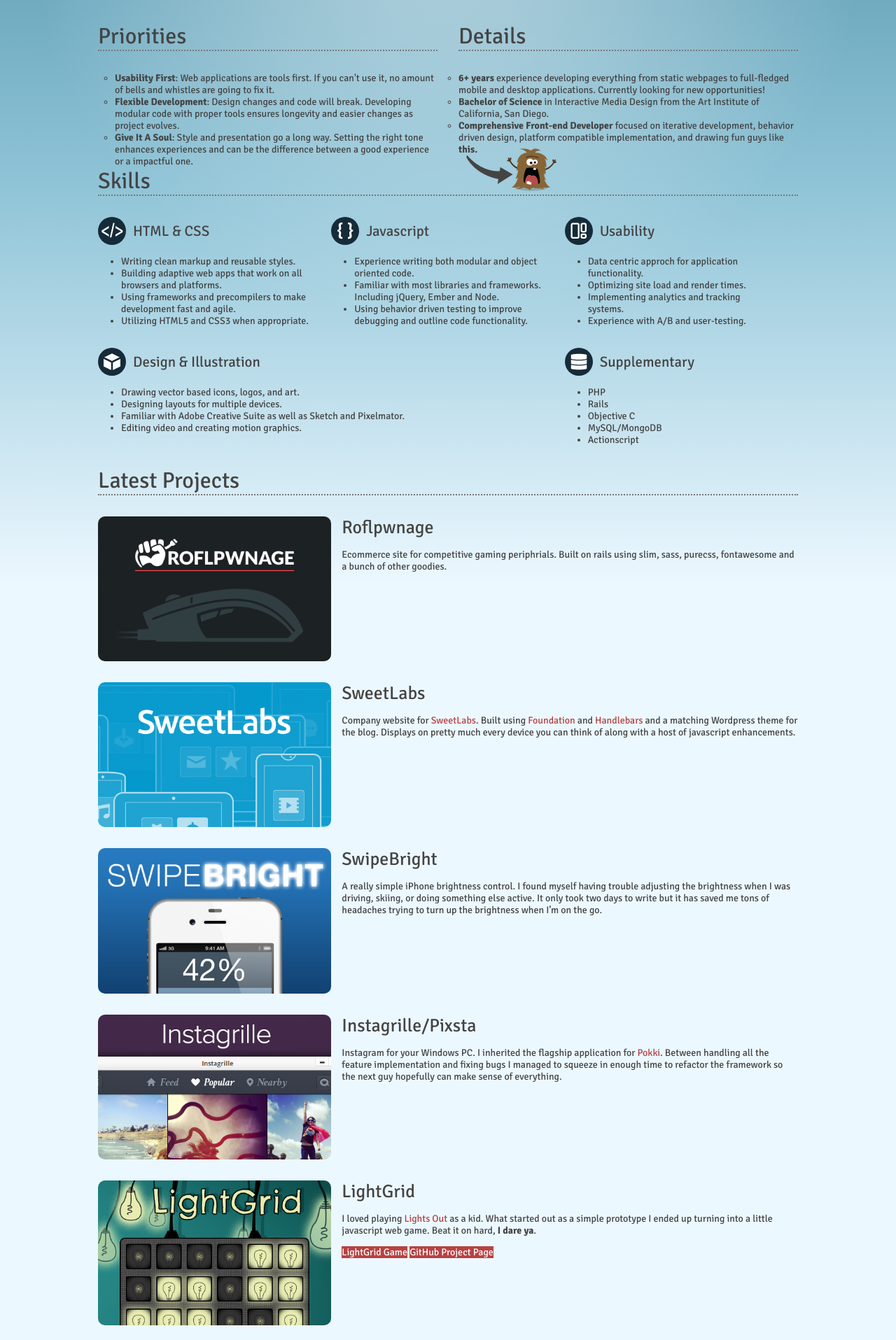
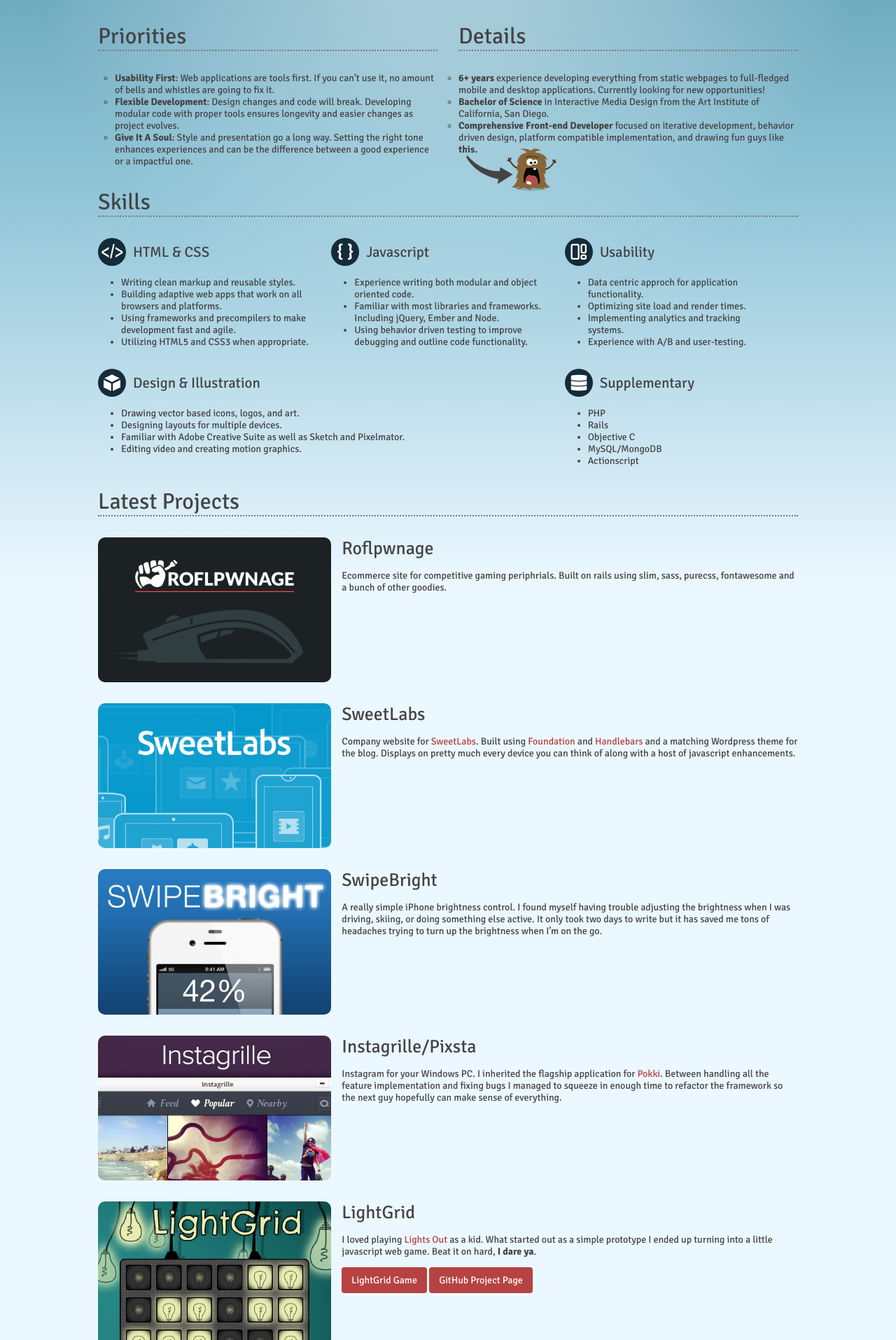
Before and after one commit to TheBrownSound/thebrownsound.github.com, a Jekyll site: the page built from index.html, in a window 1280 px wide. Shown: the part 506-2421 px from the top of the page at 70% size. Built offline with Jekyll 4.4.1, drawn with Linux system fonts in a browser that asks for light colours.

Commit message:
Update button style declarations

```diff
--- a/css/main.scss
+++ b/css/main.scss
@@ -75,9 +75,12 @@ a:hover, a:focus {
 .button {
   color: #FFF;
   border: none;
+  border-radius: 4px;
   background: $color-link-default;
+  display: inline-block;
   text-shadow: none;
   transition: background 200ms ease-out;
+  padding: 10px 14px;
 
   img {
     display: block;
@@ -87,6 +90,10 @@ a:hover, a:focus {
     background: $color-link-hover;
     color: #FFF;
     border: none;
+  }
+
+  &:visited {
+    color:  #FFF;
   }
 
   &.circle {
@@ -143,6 +150,8 @@ a:hover, a:focus {
 }
 
 .info {
+
+  margin-bottom: $spacing-default;
 
   .priorities > * {
     margin-right: $spacing-default / 2;
```
